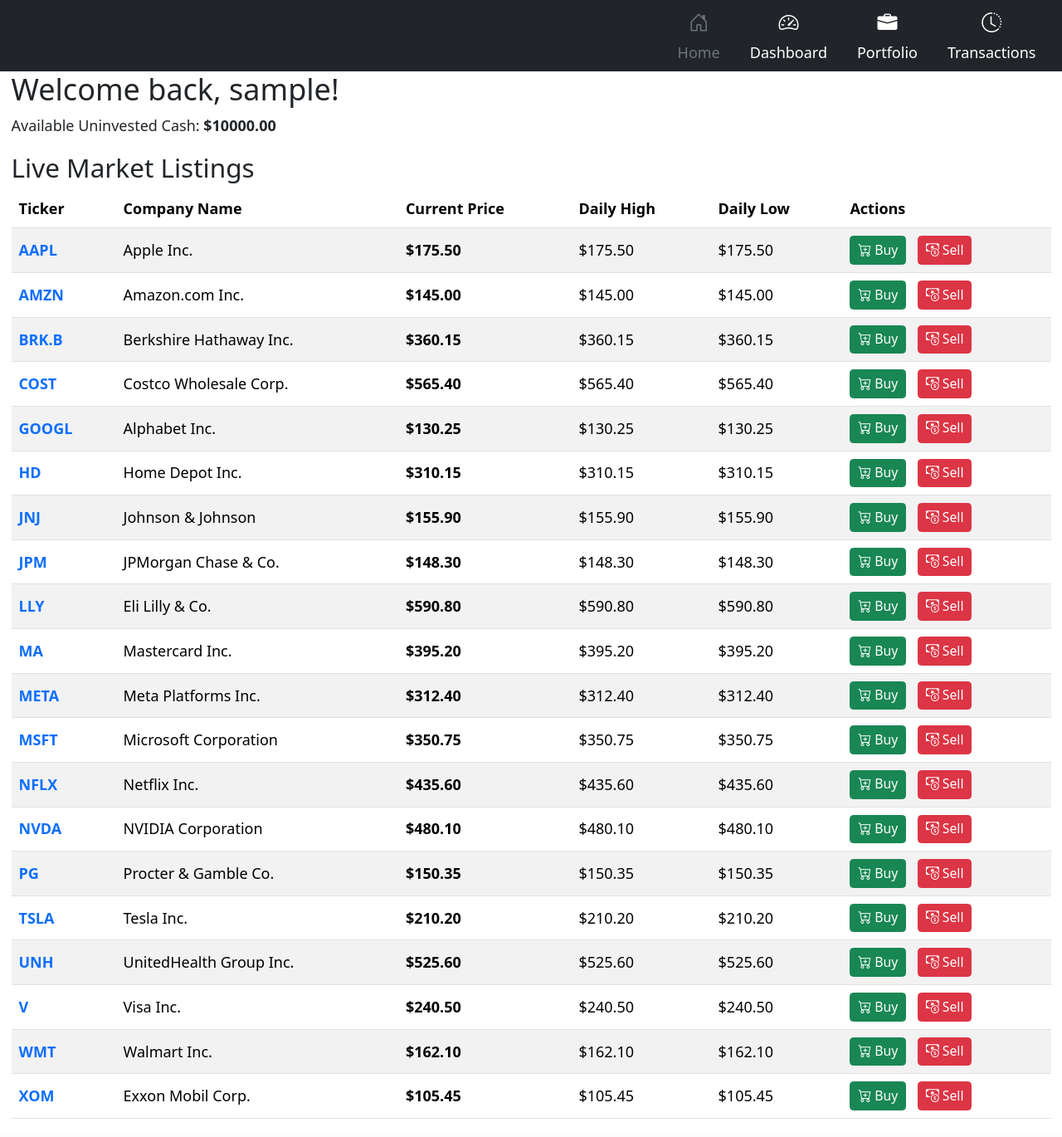
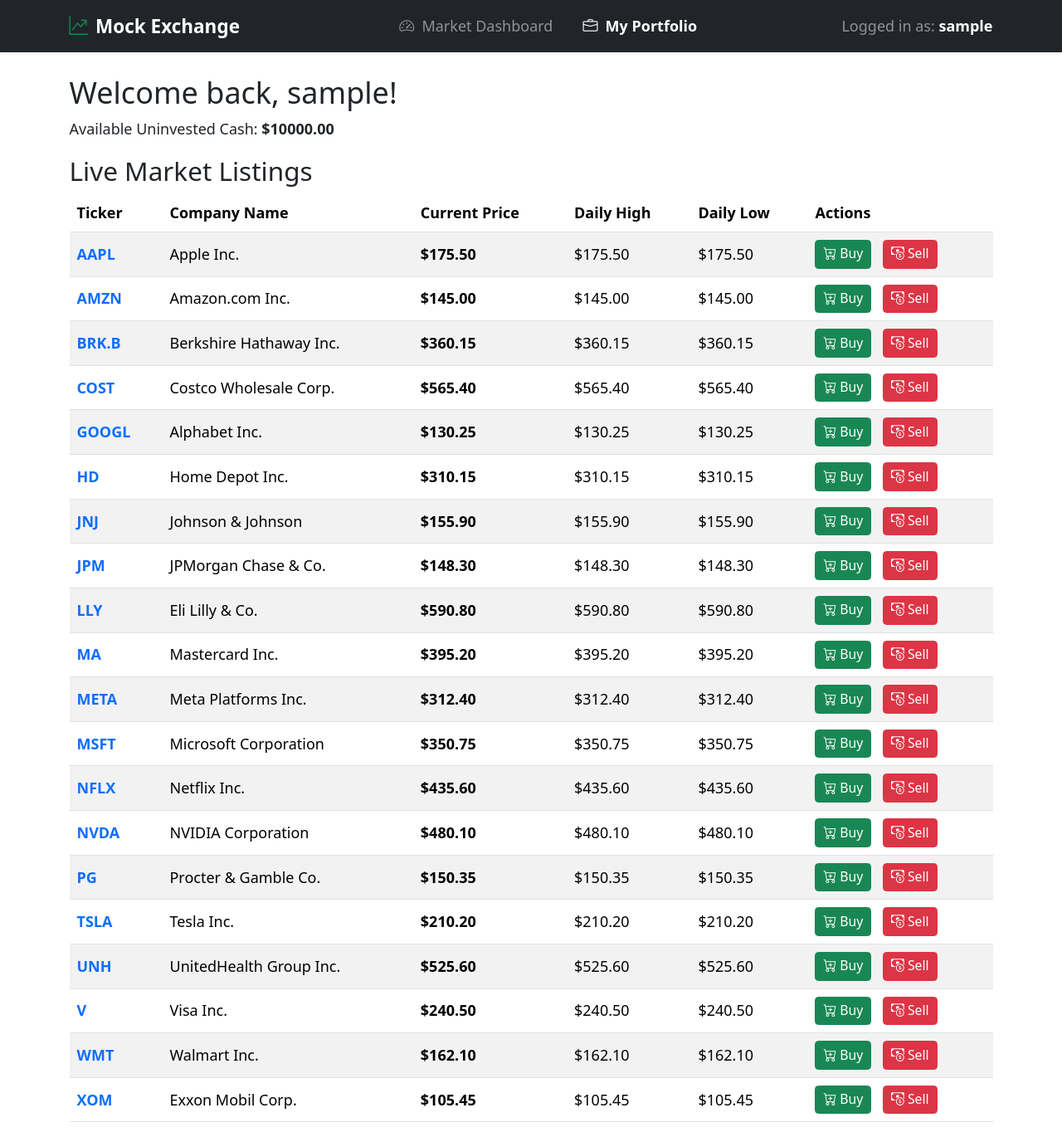
Before and after one commit to rburd84/mock-stock-market, a Django app: page /market/ in a window 1280 px wide. Shown: the whole page at 83% size. Before the commit the page ends 1348 px from the top, so only its background shows below. Run offline with Django 5.2, Linux system fonts and the light colour scheme; the visitor is signed in with stand-in values (Sample User, id 1); data comes from the database, SQL or seed files in the repository.

Commit message:
created portfolio view and fixed nav issue

```diff
--- a/stock_market/templates/base.html
+++ b/stock_market/templates/base.html
@@ -19,54 +19,43 @@
     </style>
 </head>
 <body>
-<div class="container-fluid bg-dark">
-    <div class="d-flex flex-wrap align-items-center justify-content-center justify-content-lg-start">
-        <a href="/"
-           class="d-flex align-items-center my-2 my-lg-0 me-lg-auto text-white text-decoration-none">
-            <svg class="bi me-2"
-                 width="40"
-                 height="32"
-                 role="img"
-                 aria-label="Bootstrap">
-                <use xlink:href="#bootstrap"/>
-            </svg>
+<nav class="navbar navbar-expand-lg navbar-dark bg-dark mb-4 shadow-sm">
+    <!-- 1. FIX: Changed container-fluid to container to bring margins in from the edge -->
+    <div class="container">
+
+        <!-- BRAND LOGO: Stays visible on the left on all device viewports -->
+        <a class="navbar-brand fw-bold" href="{% url 'market_dashboard' %}">
+            <i class="bi bi-graph-up-arrow me-2 text-success"></i>Mock Exchange
         </a>
-        <ul class="nav col-12 col-lg-auto my-2 justify-content-center my-md-0 text-small">
-            <li>
-                <a href="{% url 'market_dashboard' %}"
-                   class="nav-link text-secondary">
-                    <i class="bi bi-house-door d-block mx-auto mb-1 text-center"
-                       style="font-size: 24px;"></i>
-                    Home
+
+        <!-- MOBILE HAMBURGER BUTTON: Appears automatically when screens become narrow -->
+        <button class="navbar-toggler" type="button" data-bs-toggle="collapse" data-bs-target="#responsiveNavbarMain"
+                aria-controls="responsiveNavbarMain" aria-expanded="false" aria-label="Toggle navigation">
+            <span class="navbar-toggler-icon"></span>
+        </button>
+
+        <!-- THE COLLAPSIBLE WRAPPER: Handles centering on desktop, and vertical stacking on mobile -->
+        <div class="collapse navbar-collapse" id="responsiveNavbarMain">
+
+            <!-- CENTRAL LINKS: Flex rules center these items on desktop screens -->
+            <div class="navbar-nav mx-auto gap-lg-3 my-2 my-lg-0 text-center">
+                <a class="nav-link text-white-50" href="{% url 'market_dashboard' %}">
+                    <i class="bi bi-speedometer2 me-1"></i> Market Dashboard
                 </a>
-            </li>
-            <li>
-                <a href="{% url 'market_dashboard' %}"
-                   class="nav-link text-white">
-                    <i class="bi bi-speedometer2 d-block mx-auto mb-1 text-center"
-                       style="font-size: 24px;"></i>
-                    Dashboard
+                <a class="nav-link active fw-bold text-white" href="{% url 'user_portfolio' %}">
+                    <i class="bi bi-briefcase me-1"></i> My Portfolio
                 </a>
-            </li>
-            <li>
-                <a href="{% url 'market_dashboard' %}"
-                   class="nav-link text-white">
-                    <i class="bi bi-briefcase-fill d-block mx-auto mb-1 text-center"
-                       style="font-size: 24px;"></i>
-                    Portfolio
-                </a>
-            </li>
-            <li>
-                <a href="{% url 'market_dashboard' %}"
-                   class="nav-link text-white">
-                    <i class="bi bi-clock-history d-block mx-auto mb-1 text-center"
-                       style="font-size: 24px;"></i>
-                    Transactions
-                </a>
-            </li>
-        </ul>
+            </div>
+
+            <!-- RIGHT STATUS: Auto-aligns nicely on the right edge on desktop layouts -->
+            <div class="navbar-text text-white-50 text-center text-lg-end pt-1 pb-2 pb-lg-1">
+                Logged in as: <strong class="text-white">{{ request.user.username }}</strong>
+            </div>
+
+        </div>
+
     </div>
-</div>
+</nav>
 {% block content %}
 {% endblock content %}
 
--- a/stock_market/templates/dashboard.html
+++ b/stock_market/templates/dashboard.html
@@ -1,7 +1,7 @@
 {% extends 'base.html' %}
 {% block content %}
 
-<div class="container-fluid">
+<div class="container">
 
     {% if messages %}
         {% for message in messages %}
--- a/stock_market/urls.py
+++ b/stock_market/urls.py
@@ -1,7 +1,12 @@
 from django.urls import path
 
-from stock_market.views import MarketDashboardView, TradeFormEndpointView, \
-    ExecuteTradeView, StockDetailView, UserPortfolio
+from stock_market.views import (
+    MarketDashboardView,
+    TradeFormEndpointView,
+    ExecuteTradeView,
+    StockDetailView,
+    UserPortfolio
+)
 
 urlpatterns = [
     path('market/', MarketDashboardView.as_view(), name='market_dashboard'),
```
Also changed, not shown: stock_market/templates/portfolio.html (added, +151 -0 lines).
